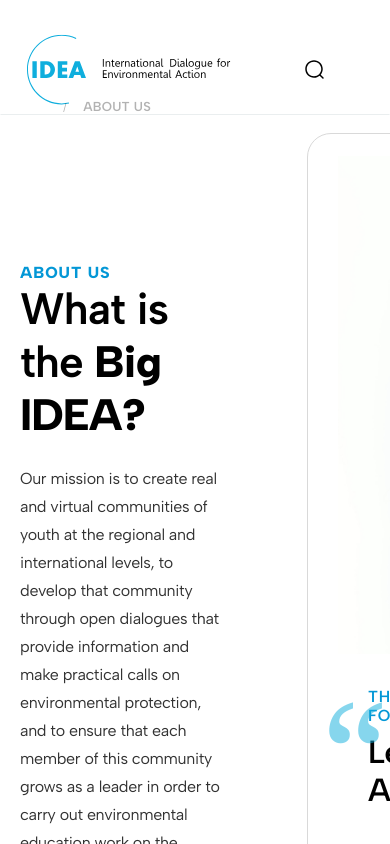
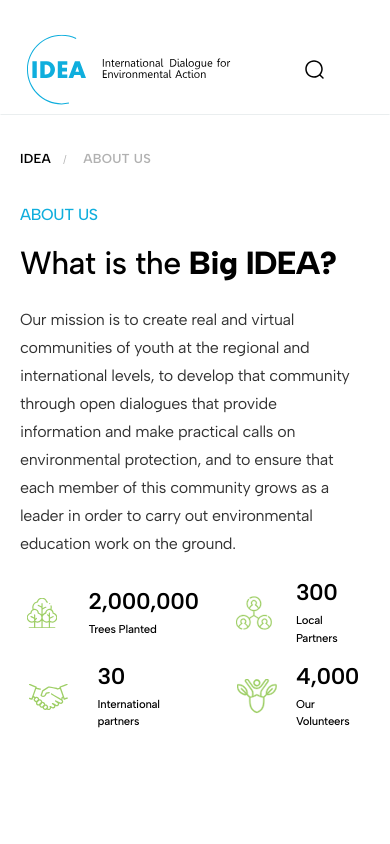
Before and after one commit to rashidovjavid1/Idea-clone, a Next.js app: page /about in a window 390 px wide. Shown: the top 844 px of the page. Built offline with nearby package versions, Linux system fonts and the light colour scheme.

Commit message:
Enhance responsive styles for About page and update Footer layout

```diff
--- a/app/about/about.scss
+++ b/app/about/about.scss
@@ -552,3 +552,116 @@
     }
   }
 }
+
+@media (max-width: 768px) {
+  .aboutPage {
+    .container {
+      .breadcrumbs {
+        margin-top: 8rem;
+      }
+
+      .aboutPageMain {
+        .aboutDetails {
+          display: flex;
+          flex-direction: column;
+          align-items: flex-start;
+
+          .left {
+            width: 100%;
+            margin-top: 2rem;
+            padding-top: 0;
+            span {
+              color: #0faedd;
+              font-size: 1.6rem;
+              font-style: normal;
+              font-weight: 500;
+              line-height: normal;
+              letter-spacing: -0.032rem;
+            }
+
+            .text {
+              width: 33.3rem;
+              height: auto;
+              margin-top: 2rem;
+
+              h2 {
+                font-size: 3.2rem;
+                font-style: normal;
+                font-weight: 500;
+                line-height: normal;
+                letter-spacing: -0.064rem;
+
+                strong {
+                  color: #000;
+                  font-size: 3.2rem;
+                  font-style: normal;
+                  font-weight: 800;
+                  line-height: normal;
+                  letter-spacing: -0.064rem;
+                }
+
+                p {
+                  color: #000;
+                  font-size: 1.4rem;
+                  font-style: normal;
+                  font-weight: 400;
+                  line-height: 2.5rem;
+                  letter-spacing: -0.028rem;
+                }
+              }
+            }
+
+            .bigIdeaItems {
+              margin-top: 2rem;
+
+              .bigIdeaItem {
+                gap: 1.4rem;
+
+                .bigIdeaItem {
+                  gap: 2.21rem;
+                  display: grid;
+                  grid-template-columns: 2fr 2fr;
+                  align-items: center;
+
+                  .ideaIcon {
+                    width: 3.1358rem;
+                    height: 3.1358rem;
+                    align-items: center;
+                    display: flex;
+
+                    img {
+                      aspect-ratio: 36/36;
+                      transform: scale(0.7);
+                    }
+                  }
+                  .ideaDescription {
+                    padding: 0 1.5rem;
+
+                    span {
+                      color: #000;
+                      font-size: 2.2806rem;
+                      font-style: normal;
+                      font-weight: 600;
+                      line-height: normal;
+                      letter-spacing: -0.0456rem;
+                    }
+
+                    p {
+                      color: #000;
+                      font-family: "Albert Sans";
+                      font-size: 1.1403rem;
+                      font-style: normal;
+                      font-weight: 500;
+                      line-height: 1.7817rem;
+                      letter-spacing: -0.0228rem;
+                    }
+                  }
+                }
+              }
+            }
+          }
+        }
+      }
+    }
+  }
+}
--- a/app/components/Footer.jsx
+++ b/app/components/Footer.jsx
@@ -26,7 +26,7 @@
                 <div className="languageChanger">
                   <button type="button">
                     <img src="/language.svg" alt="Language Changer" />
-                    AZ
+                    <span>AZ / EN</span>
                   </button>
                 </div>
               </div>
--- a/app/global.scss
+++ b/app/global.scss
@@ -1423,15 +1423,20 @@
                 align-items: center;
                 gap: 0.4rem;
                 display: flex;
-                color: #000;
-                font-size: 1.3rem;
-                font-style: normal;
-                font-weight: 500;
-                line-height: normal;
-                letter-spacing: 0.013rem;
-                gap: 1rem;
                 border-color: transparent;
                 background-color: transparent;
+
+                span {
+                  background-color: transparent;
+                  border-radius: none;
+                  color: #000;
+                  font-size: 1.3rem;
+                  font-style: normal;
+                  font-weight: 500;
+                  line-height: normal;
+                  letter-spacing: 0.013rem;
+                  gap: 1rem;
+                }
 
                 img {
                   box-sizing: border-box;
@@ -2132,6 +2137,32 @@
   }
 }
 
+.ourPartnersSection {
+  .container {
+    .ourPartnersSectionMain {
+      .ourPartnersSectionTitle {
+        h2 {
+          color: #000;
+          font-size: 3.2rem;
+          font-style: normal;
+          font-weight: 600;
+          line-height: normal;
+          letter-spacing: -0.064rem;
+
+          span {
+            color: rgba(136, 136, 136, 0.53);
+            font-size: 3.2rem;
+            font-style: normal;
+            font-weight: 500;
+            line-height: normal;
+            letter-spacing: -0.064rem;
+          }
+        }
+      }
+    }
+  }
+}
+
 .joinUsSection {
   .container {
     margin: 0;
@@ -2273,6 +2304,129 @@
 footer {
   .container {
     .footerMain {
+      gap: 4.4rem;
+      padding: 0;
+      .footerTop {
+        padding: 3rem;
+        display: flex;
+        flex-direction: column;
+        align-items: center;
+        margin: 0;
+        .footerLogo {
+          display: flex;
+          align-items: center;
+          justify-content: center;
+          width: 13.2rem;
+          height: 15.2rem;
+
+          img {
+            width: 100%;
+            object-fit: cover;
+          }
+        }
+        .footerTopRight {
+          gap: 4.9rem;
+          .top {
+            display: flex;
+            flex-direction: column;
+            border-bottom: 0;
+            border-top: 0;
+            margin-top: 0;
+            padding: 0;
+            gap: 3rem;
+            nav {
+              display: grid;
+              grid-template-columns: 2fr 2fr;
+              text-wrap: nowrap;
+            }
+
+            .languageChanger {
+              display: flex;
+              align-items: center;
+              justify-content: flex-start;
+              gap: 1rem;
+
+              button {
+                span {
+                  opacity: 0.6;
+                }
+              }
+            }
+          }
+          .bottom {
+            display: flex;
+            flex-direction: column;
+
+            .contact {
+              gap: 2.3rem;
+              display: flex;
+              flex-direction: column;
+              align-items: flex-start;
+
+              .contactItem:nth-child(3) {
+                text-wrap: nowrap;
+                width: fit-content;
+                gap: 0.7rem;
+              }
+
+              .contactItem:nth-child(2) {
+                text-wrap: nowrap;
+                gap: 0.7rem;
+              }
+
+              .contactItem:nth-child(1) {
+                text-wrap: nowrap;
+                gap: 0.7rem;
+              }
+              .contactItem {
+                gap: 0.7rem;
+                p {
+                  color: #000;
+                  font-size: 1.4rem;
+                  font-style: normal;
+                  font-weight: 600;
+                  line-height: normal;
+                  letter-spacing: -0.028rem;
+                }
+
+                a {
+                  span {
+                    color: #000;
+                    font-size: 1.4rem;
+                    font-style: normal;
+                    font-weight: 600;
+                    line-height: normal;
+                    letter-spacing: -0.028rem;
+                  }
+                }
+              }
+            }
+          }
+        }
+      }
+      .footerBottom {
+        display: flex;
+        flex-direction: column;
+        align-items: flex-start;
+        padding: 3rem;
+        width: 40rem;
+
+        .copyRight {
+          width: fit-content;
+
+          p {
+            color: #000;
+            font-size: 1.4rem;
+            font-style: normal;
+            font-weight: 500;
+            line-height: 114%;
+          }
+        }
+
+        .developedBy {
+          margin-top: 3.2rem;
+        }
+      }
     }
   }
 }
```
